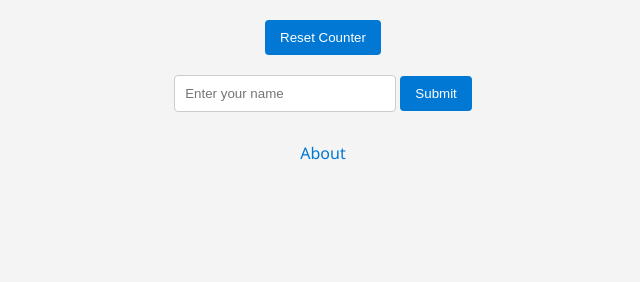
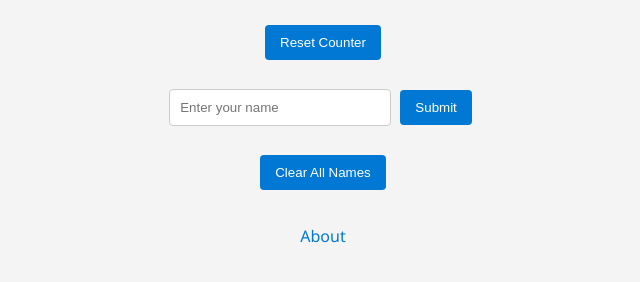
Before and after one commit to JoelMatip/devops-roadmap, a Flask app: template templates/index.html in a window 1280 px wide. Shown: the part 166-448 px from the top of the page, without its empty margins (317-957 px from the left). Run offline with Flask 3, Linux system fonts and the light colour scheme; the template is opened without the code that fills it, so the values that code supplies are empty.

Commit message:
Day 17: Added clear names feature

```diff
--- a/app.py
+++ b/app.py
@@ -30,5 +30,10 @@ def submit():
     r.rpush("usernames", username)
     return redirect(url_for("index"))
 
+@app.route("/clear", methods=["POST"])
+def clear():
+    r.delete("usernames")
+    return redirect(url_for("index"))
+
 if __name__ == "__main__":
     app.run(host="0.0.0.0", port=int(os.environ.get("PORT", 5000)))
--- a/templates/index.html
+++ b/templates/index.html
@@ -53,6 +53,23 @@
         a:hover {
             text-decoration: underline;
         }
+        form {
+    margin: 20px auto;
+}
+
+button {
+    padding: 10px 15px;
+    background-color: #0078D4;
+    color: white;
+    border: none;
+    border-radius: 4px;
+    cursor: pointer;
+    margin: 5px;
+}
+
+button:hover {
+    background-color: #005A9E;
+}
     </style>
 </head>
 <body>
@@ -77,6 +94,10 @@
         </ul>
     {% endif %}
 
+    <form action="/clear" method="post">
+        <button type="submit">Clear All Names</button>
+    </form>
+
     <a href="/about">About</a>
 </body>
 </html>
```
